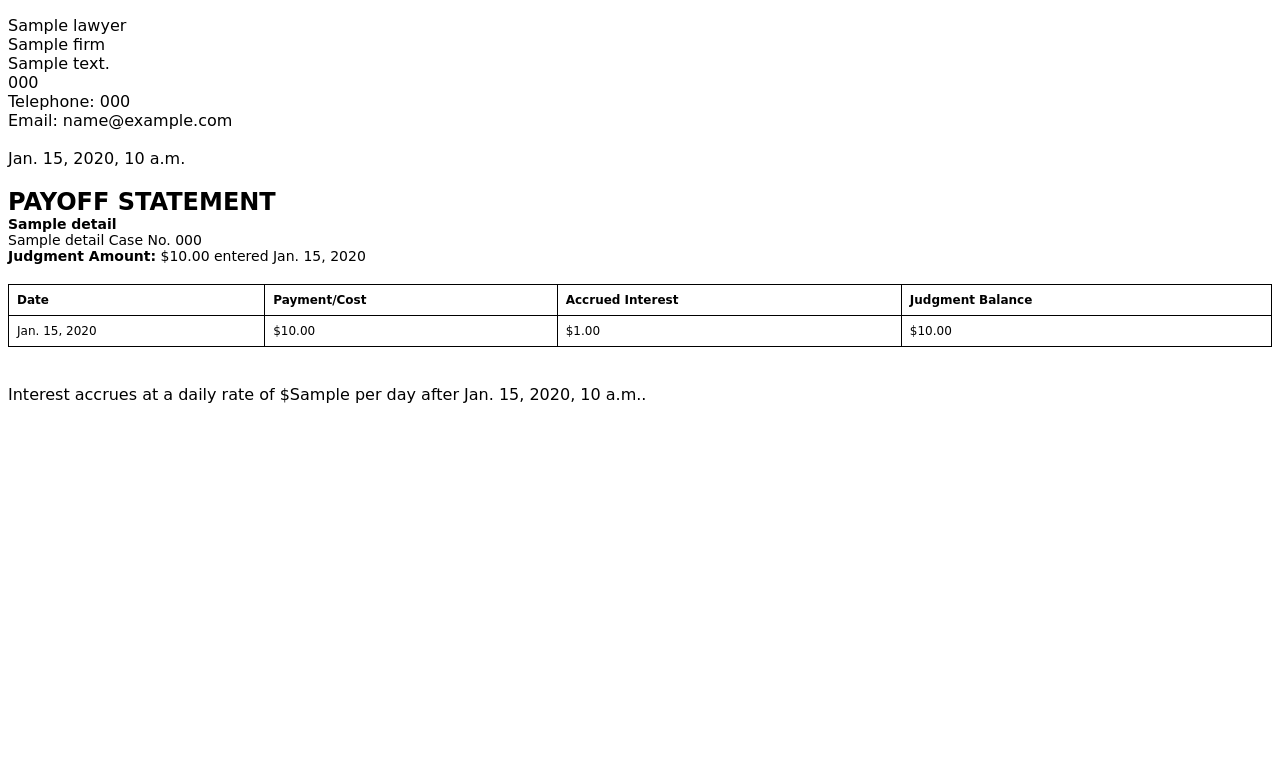
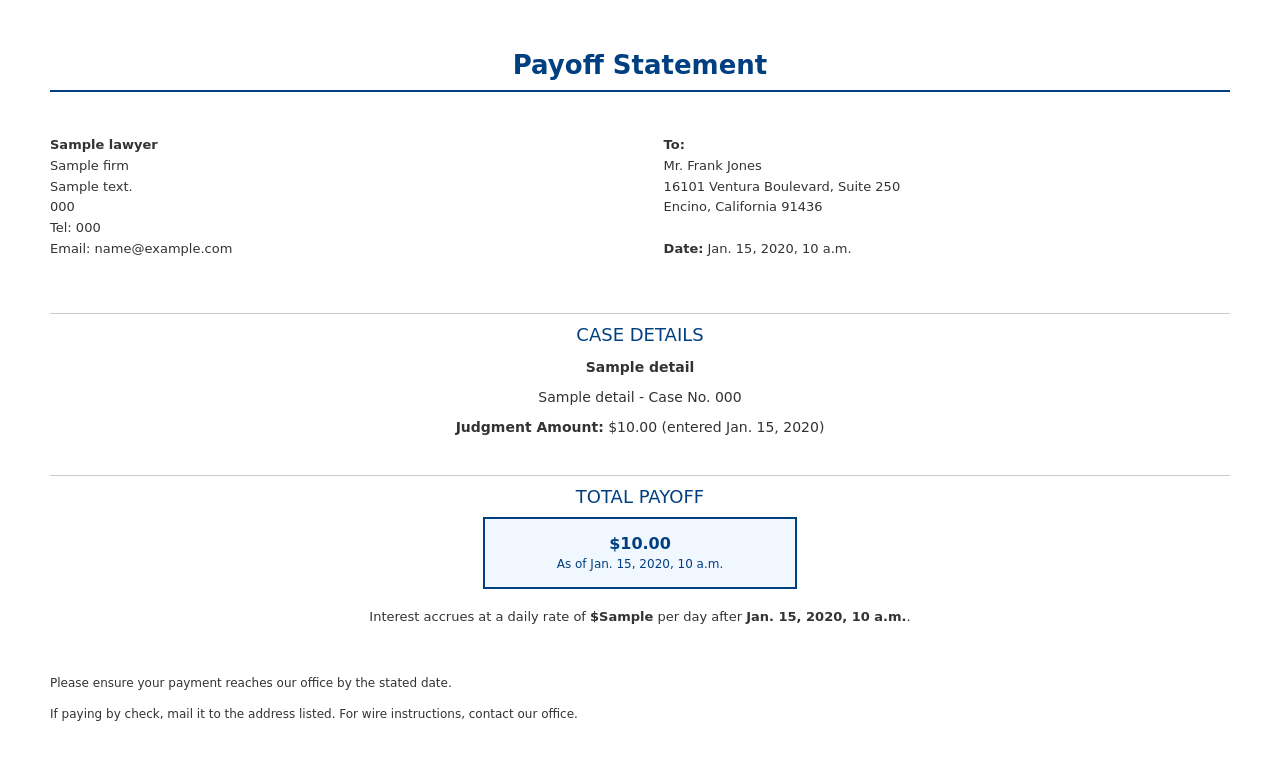
Before and after one commit to Abdul-Ikram/Judgement-Calculator, a Django app: template docket/templates/docket/payoff_statement.html in a window 1280 px wide. Shown: the top 760 px of the page. Run offline with Django 5.2, Linux system fonts and the light colour scheme; tables that the repository leaves empty hold one stand-in row (values such as "Sample post"); the template is opened without the code that fills it: values that come from a table or form of the project are taken from there, most other values are stand-ins (such as "Sample title", 1, 10 or a date in 2020); parts of the project's set-up code (start-up, migrations or seed data) failed here and were passed over.

Commit message:
update: beautifulify and alligned the download payoff statement download template

```diff
--- a/docket/templates/docket/payoff_statement.html
+++ b/docket/templates/docket/payoff_statement.html
@@ -1,80 +1,136 @@
 <!DOCTYPE html>
-<html>
-
+<html lang="en">
 <head>
-    <meta charset="utf-8">
+    <meta charset="UTF-8">
     <title>Payoff Statement</title>
     <style>
         body {
             font-family: "DejaVu Sans", sans-serif;
+            margin: 50px;
+            color: #333;
+            background-color: #fff;
         }
 
-        h2 {
-            margin-bottom: 0;
+        .header {
+            text-align: center;
+            border-bottom: 2px solid #004080;
+            padding-bottom: 10px;
+            margin-bottom: 30px;
         }
 
-        .meta {
-            margin-bottom: 20px;
-            font-size: 14px;
+        .header h1 {
+            color: #004080;
+            font-size: 26px;
+            margin: 0;
         }
 
-        table {
-            width: 100%;
-            border-collapse: collapse;
-            margin-top: 20px;
+        .top-info {
+            display: flex;
+            justify-content: space-between;
+            margin-bottom: 40px;
+            font-size: 13px;
         }
 
-        th,
-        td {
-            padding: 8px;
-            border: 1px solid #000;
-            text-align: left;
+        .lawyer-info,
+        .recipient-info {
+            width: 48%;
+            line-height: 1.6;
+        }
+
+        .section-title {
+            font-size: 18px;
+            color: #004080;
+            margin: 40px 0 10px 0;
+            text-align: center;
+            text-transform: uppercase;
+            border-top: 1px solid #ccc;
+            padding-top: 10px;
+        }
+
+        .case-info {
+            text-align: center;
+            font-size: 14px;
+            margin-bottom: 30px;
+        }
+
+        .payoff-box {
+            width: 280px;
+            margin: 0 auto;
+            border: 2px solid #004080;
+            padding: 15px;
+            font-size: 16px;
+            font-weight: bold;
+            color: #004080;
+            background-color: #f1f7ff;
+            text-align: center;
+        }
+
+        .info-text {
+            text-align: center;
+            margin-top: 20px;
+            font-size: 13px;
+        }
+
+        .footer {
             font-size: 12px;
+            margin-top: 50px;
+            line-height: 1.6;
+        }
+
+        .footer p {
+            margin-bottom: 10px;
         }
     </style>
 </head>
+<body>
 
-<body>
-    <p>{{ lawyer.name }}<br>
-        {{ lawyer.firm }}<br>
-        {{ lawyer.address }}<br>
-        {{ lawyer.city_state_zip }}<br>
-        Telephone: {{ lawyer.phone }}<br>
-        Email: {{ lawyer.email }}<br>
-        <br>
-        {{ lawyer.date }}
-    </p>
-
-    <h2>PAYOFF STATEMENT</h2>
-    <div class="meta">
-        <strong>{{ case.case_name }}</strong><br>
-        {{ case.court_name }} Case No. {{ case.court_case_number }}<br>
-        <strong>Judgment Amount:</strong> ${{ case.judgment_amount }} entered {{ case.judgment_date }}
+    <div class="header">
+        <h1>Payoff Statement</h1>
     </div>
 
-    <table>
-        <thead>
-            <tr>
-                <th>Date</th>
-                <th>Payment/Cost</th>
-                <th>Accrued Interest</th>
-                <th>Judgment Balance</th>
-            </tr>
-        </thead>
-        <tbody>
-            {% for t in transactions %}
-            <tr>
-                <td>{{ t.date }}</td>
-                <td>${{ t.amount }}</td>
-                <td>${{ t.accrued_interest }}</td>
-                <td>${{ t.principal_balance }}</td>
-            </tr>
-            {% endfor %}
-        </tbody>
-    </table>
+    <div class="top-info">
+        <div class="lawyer-info">
+            <p><strong>{{ lawyer.name }}</strong><br>
+            {{ lawyer.firm }}<br>
+            {{ lawyer.address }}<br>
+            {{ lawyer.city_state_zip }}<br>
+            Tel: {{ lawyer.phone }}<br>
+            Email: {{ lawyer.email }}</p>
+        </div>
 
-    <br><br>
-    Interest accrues at a daily rate of ${{ daily_interest }} per day after {{ interest_start_date }}.
+        <div class="recipient-info">
+            <p><strong>To:</strong><br>
+            Mr. Frank Jones<br>
+            16101 Ventura Boulevard, Suite 250<br>
+            Encino, California 91436<br>
+            <br>
+            <strong>Date:</strong> {{ lawyer.date }}</p>
+        </div>
+    </div>
+
+    <div class="section-title">Case Details</div>
+
+    <div class="case-info">
+        <p><strong>{{ case.case_name }}</strong></p>
+        <p>{{ case.court_name }} - Case No. {{ case.court_case_number }}</p>
+        <p><strong>Judgment Amount:</strong> ${{ case.judgment_amount }} (entered {{ case.judgment_date }})</p>
+    </div>
+
+    <div class="section-title">Total Payoff</div>
+
+    <div class="payoff-box">
+        ${{ case.payoff_amount }} <br />
+        <span style="font-size: 12px; font-weight: normal;">As of {{ today }}</span>
+    </div>
+
+    <div class="info-text">
+        Interest accrues at a daily rate of <strong>${{ daily_interest }}</strong> per day after <strong>{{ interest_start_date }}</strong>.
+    </div>
+
+    <div class="footer">
+        <p>Please ensure your payment reaches our office by the stated date.</p>
+        <p>If paying by check, mail it to the address listed. For wire instructions, contact our office.</p>
+    </div>
+
 </body>
-
 </html>
```
